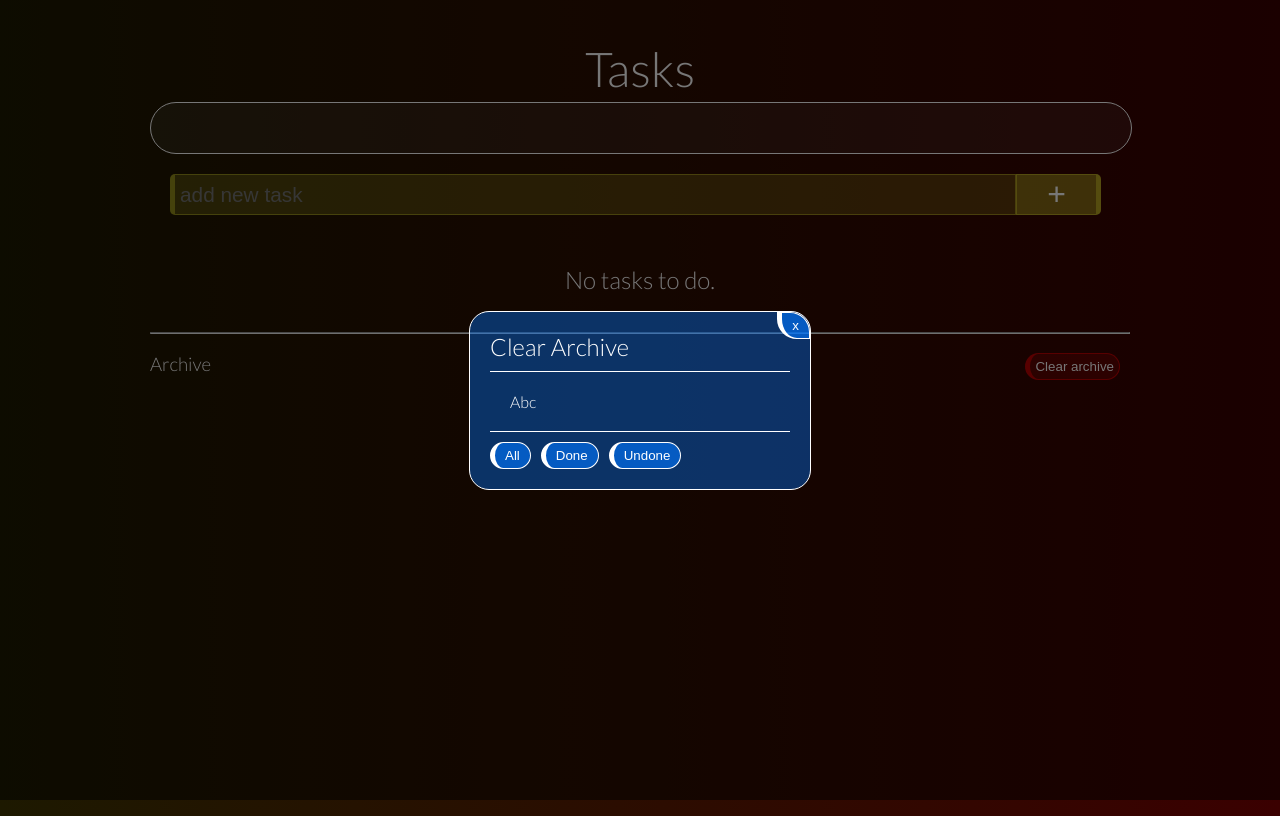
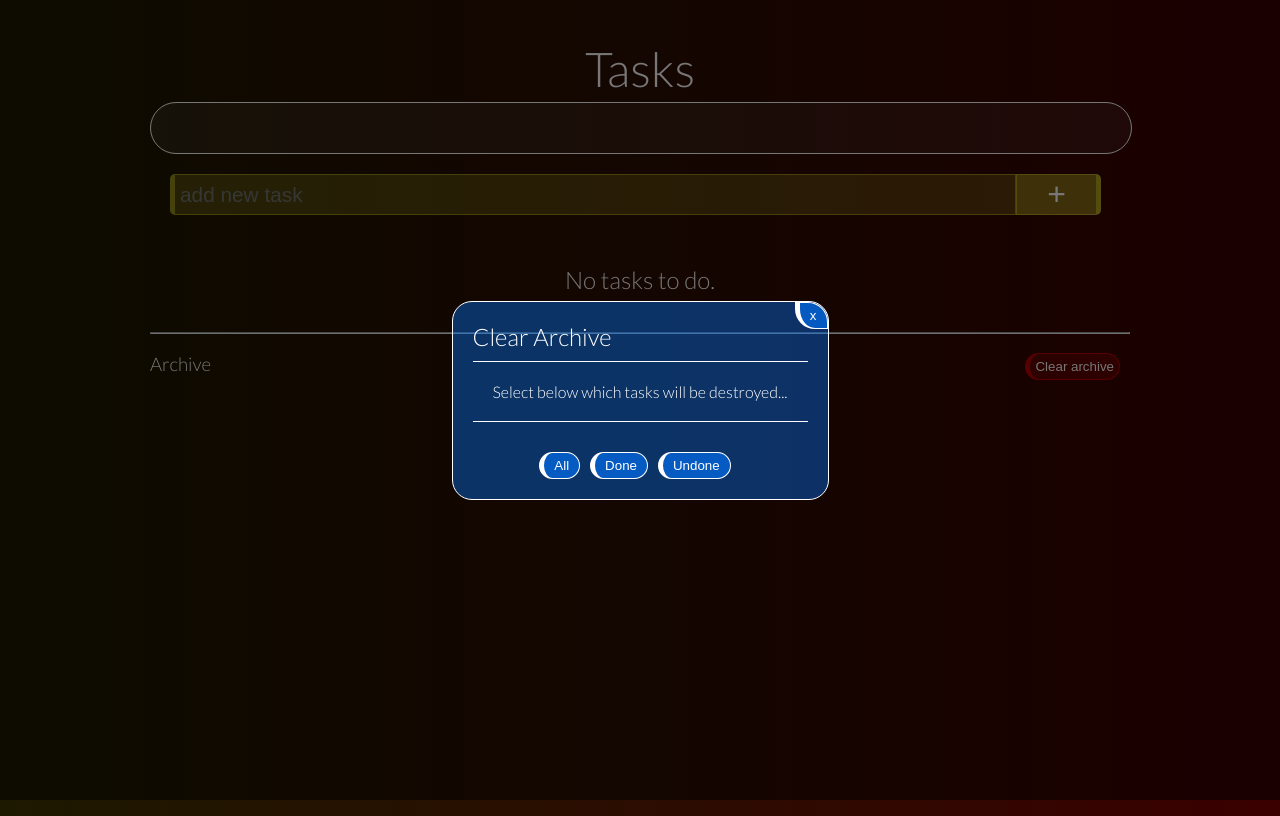
Before and after one commit to santosalan/todo-list, a Vue app: page / in a window 1280 px wide. Both pictures are taken after a click on the button "Clear archive". Built offline with nearby package versions, Linux system fonts and the light colour scheme.

Commit message:
[Fix] Modal clear archive body text

```diff
--- a/src/App.vue
+++ b/src/App.vue
@@ -29,6 +29,7 @@ export default {
     margin-right: 10px;
     cursor: pointer;
     user-select: none;
+    text-decoration: none;
   }
 
   #app {
--- a/src/components/Modal.vue
+++ b/src/components/Modal.vue
@@ -10,15 +10,13 @@
         <slot name="body"></slot>
       </div>
 
-      <div class="footer">
-        <slot name="footer">
+      <div class="footer" v-if="this.$slots.footer">
+        <slot name="footer"></slot>
+      </div>
 
+      <div class="actions" v-if="this.$slots.actions">
+        <slot name="actions">
         </slot>
-
-        <div class="actions">
-          <slot name="actions">
-          </slot>
-        </div>
       </div>
     </div>
   </div>
@@ -95,11 +93,13 @@
   }
 
   .footer {
-
+    padding: 20px;
   }
 
   .actions {
+    padding: 20px 20px 0 20px;
     display: flex;
-    justify-content: space-between;
+    flex-wrap: wrap;
+    justify-content: center;
   }
 </style>
--- a/src/components/TodoList.vue
+++ b/src/components/TodoList.vue
@@ -17,7 +17,7 @@
 
     <Modal title="Clear Archive" :fnClose="closeModalClear" v-if="modalClearShow">
       <div slot="body">
-        Abc
+        Select below which tasks will be destroyed...
       </div>
       <div slot="actions">
         <button class="btn" @click="clearArchived('all')">All</button>
```
